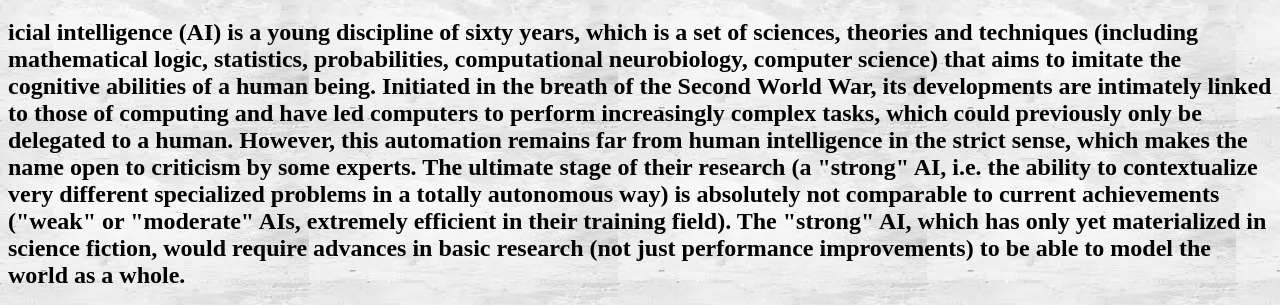
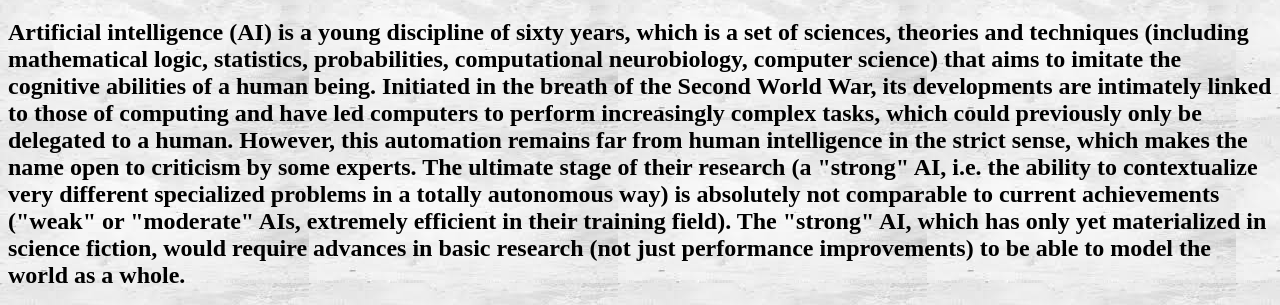
Before and after one commit to Mahmoud-Nabil-Mohamed/ECE001, a plain HTML site: page History.html in a window 1280 px wide. Shown: the part 206-511 px from the top of the page. Drawn offline with Linux system fonts and the light colour scheme.

Commit message:
Update History.html

```diff
--- a/History.html
+++ b/History.html
@@ -14,7 +14,7 @@
 
 </ul>
 <h1>History of AI</h1>
-<h2>icial intelligence (AI) is a young discipline of sixty years, which is a set of sciences, theories and techniques (including mathematical logic, statistics, probabilities, computational neurobiology, computer science) that aims to imitate the cognitive abilities of a human being. Initiated in the breath of the Second World War, its developments are intimately linked to those of computing and have led computers to perform increasingly complex tasks, which could previously only be delegated to a human.
+<h2>Artificial intelligence (AI) is a young discipline of sixty years, which is a set of sciences, theories and techniques (including mathematical logic, statistics, probabilities, computational neurobiology, computer science) that aims to imitate the cognitive abilities of a human being. Initiated in the breath of the Second World War, its developments are intimately linked to those of computing and have led computers to perform increasingly complex tasks, which could previously only be delegated to a human.
 
 However, this automation remains far from human intelligence in the strict sense, which makes the name open to criticism by some experts. The ultimate stage of their research (a "strong" AI, i.e. the ability to contextualize very different specialized problems in a totally autonomous way) is absolutely not comparable to current achievements ("weak" or "moderate" AIs, extremely efficient in their training field). The "strong" AI, which has only yet materialized in science fiction, would require advances in basic research (not just performance improvements) to be able to model the world as a whole.
 </h2>
```
